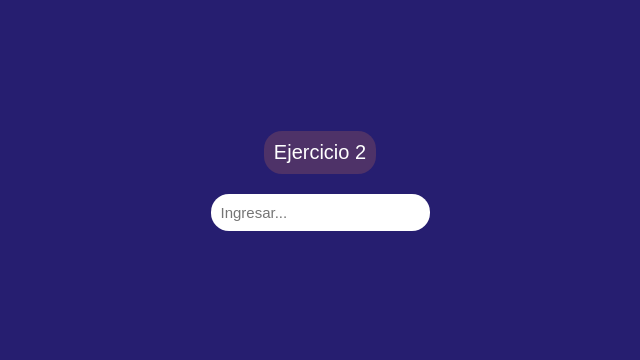
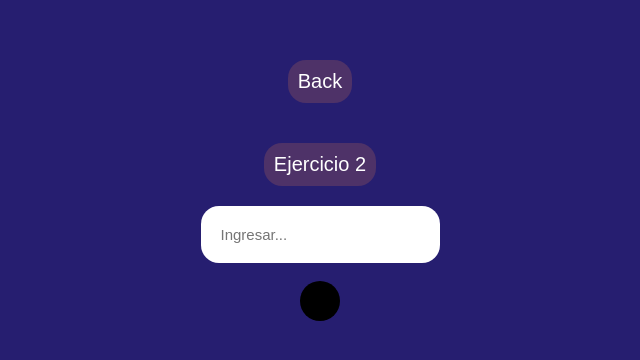
Before and after one commit to cquel-2021006/evaluacion-numero2, a plain HTML site: page html/ev2.html in a window 1280 px wide. Shown: the part 220-580 px from the top of the page, without its empty margins (320-960 px from the left). Drawn offline with Linux system fonts and the light colour scheme; files whose address does not match are found by name; a web font is replaced by a local one.

Commit message:
Arreglos

```diff
--- a/html/ev2.html
+++ b/html/ev2.html
@@ -9,7 +9,7 @@
 </head>
 
 <body>
-
+    <a href="../index.html"><button style="border: none; border: 20px 20px; ">Back</button></a>
     <button id="mostrarResultado2">Ejercicio 2</button>
     <input type="text" id="cadena" placeholder="Ingresar...">
     <br>
--- a/style.css
+++ b/style.css
@@ -33,6 +33,10 @@ input {
     border: none;
     outline: none;
     font-size: 15px;
-    padding: 10px;
+    padding: 20px;
     border-radius: 18px;
 }
+
+div {
+    padding: 20px;
+}
```
Also changed, not shown: html/ev1.html (+1 -0 lines), html/ev3.html (+1 -1 lines), html/ev4.html (+1 -1 lines), html/ev5.html (+1 -1 lines), html/ev6.html (+2 -2 lines), index.html (+0 -4 lines).
